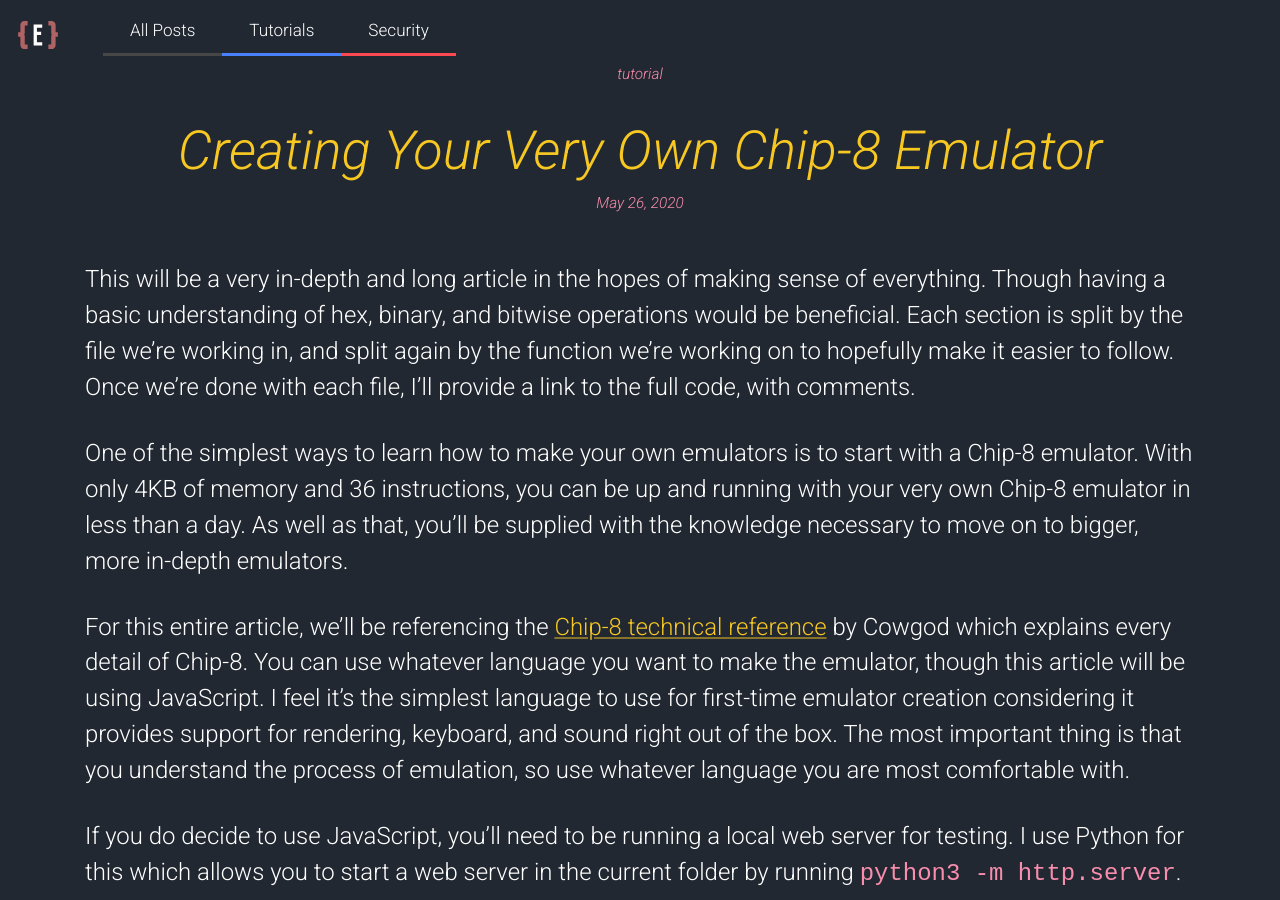
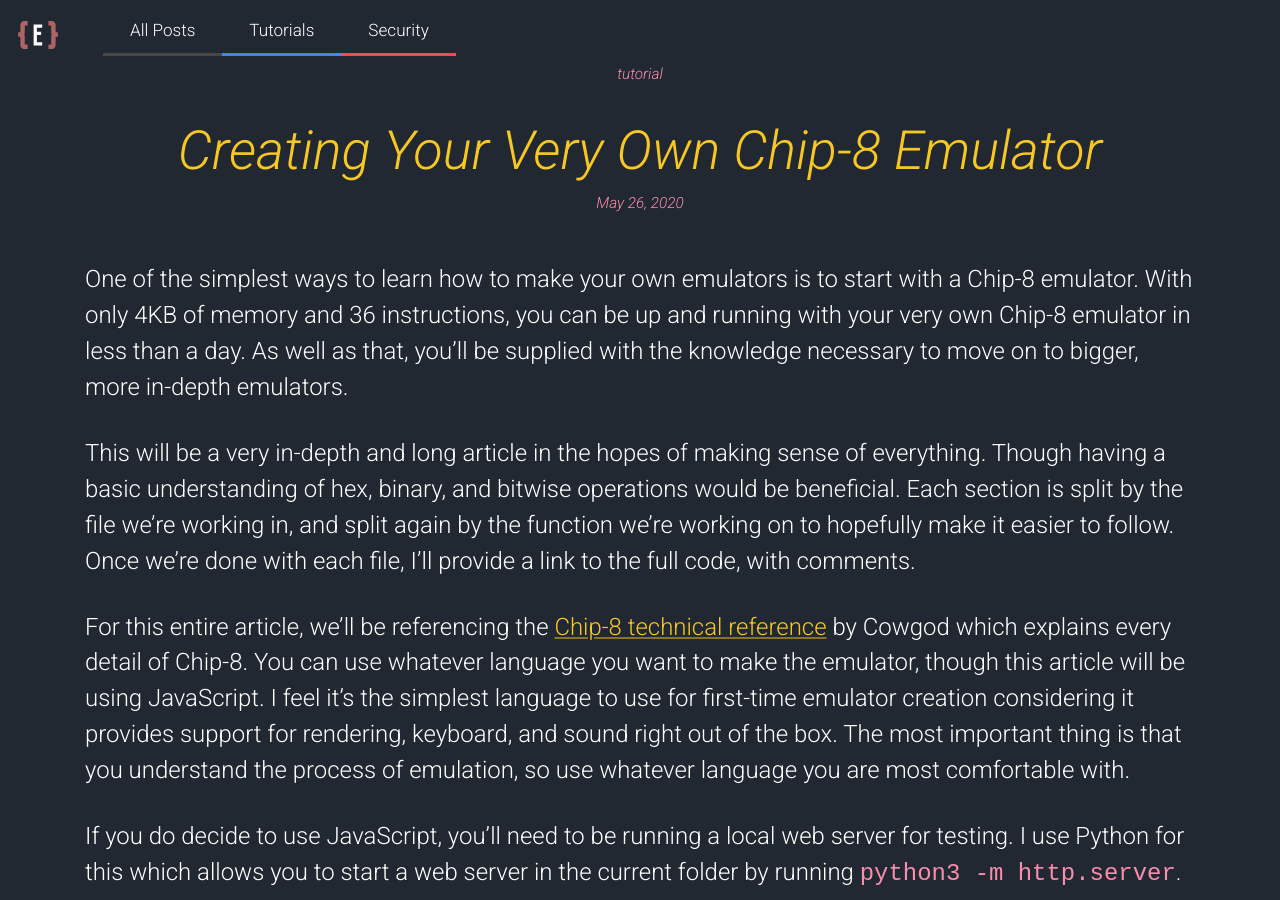
Before and after one commit to ericgrandt/erigitic.github.io, a Jekyll site: the page built from _posts/2020-5-26-creating-your-very-own-chip-8-Emulator.md, in a window 1280 px wide and 900 px high. Built offline with Jekyll 4.4.1, drawn with Linux system fonts in a browser that asks for light colours; nearby versions of some CDN libraries.

Commit message:
Swap paragraph locations

```diff
--- a/_posts/2020-5-26-creating-your-very-own-chip-8-Emulator.md
+++ b/_posts/2020-5-26-creating-your-very-own-chip-8-Emulator.md
@@ -5,9 +5,9 @@ page-id: post
 tags: [tutorial]
 ---
 
+One of the simplest ways to learn how to make your own emulators is to start with a Chip-8 emulator. With only 4KB of memory and 36 instructions, you can be up and running with your very own Chip-8 emulator in less than a day. As well as that, you'll be supplied with the knowledge necessary to move on to bigger, more in-depth emulators.
+
 This will be a very in-depth and long article in the hopes of making sense of everything. Though having a basic understanding of hex, binary, and bitwise operations would be beneficial. Each section is split by the file we're working in, and split again by the function we're working on to hopefully make it easier to follow. Once we're done with each file, I'll provide a link to the full code, with comments.
-
-One of the simplest ways to learn how to make your own emulators is to start with a Chip-8 emulator. With only 4KB of memory and 36 instructions, you can be up and running with your very own Chip-8 emulator in less than a day. As well as that, you'll be supplied with the knowledge necessary to move on to bigger, more in-depth emulators.
 
 For this entire article, we'll be referencing the [Chip-8 technical reference](http://devernay.free.fr/hacks/chip8/C8TECH10.HTM#2.2) by Cowgod which explains every detail of Chip-8. You can use whatever language you want to make the emulator, though this article will be using JavaScript. I feel it's the simplest language to use for first-time emulator creation considering it provides support for rendering, keyboard, and sound right out of the box. The most important thing is that you understand the process of emulation, so use whatever language you are most comfortable with.
 
```
